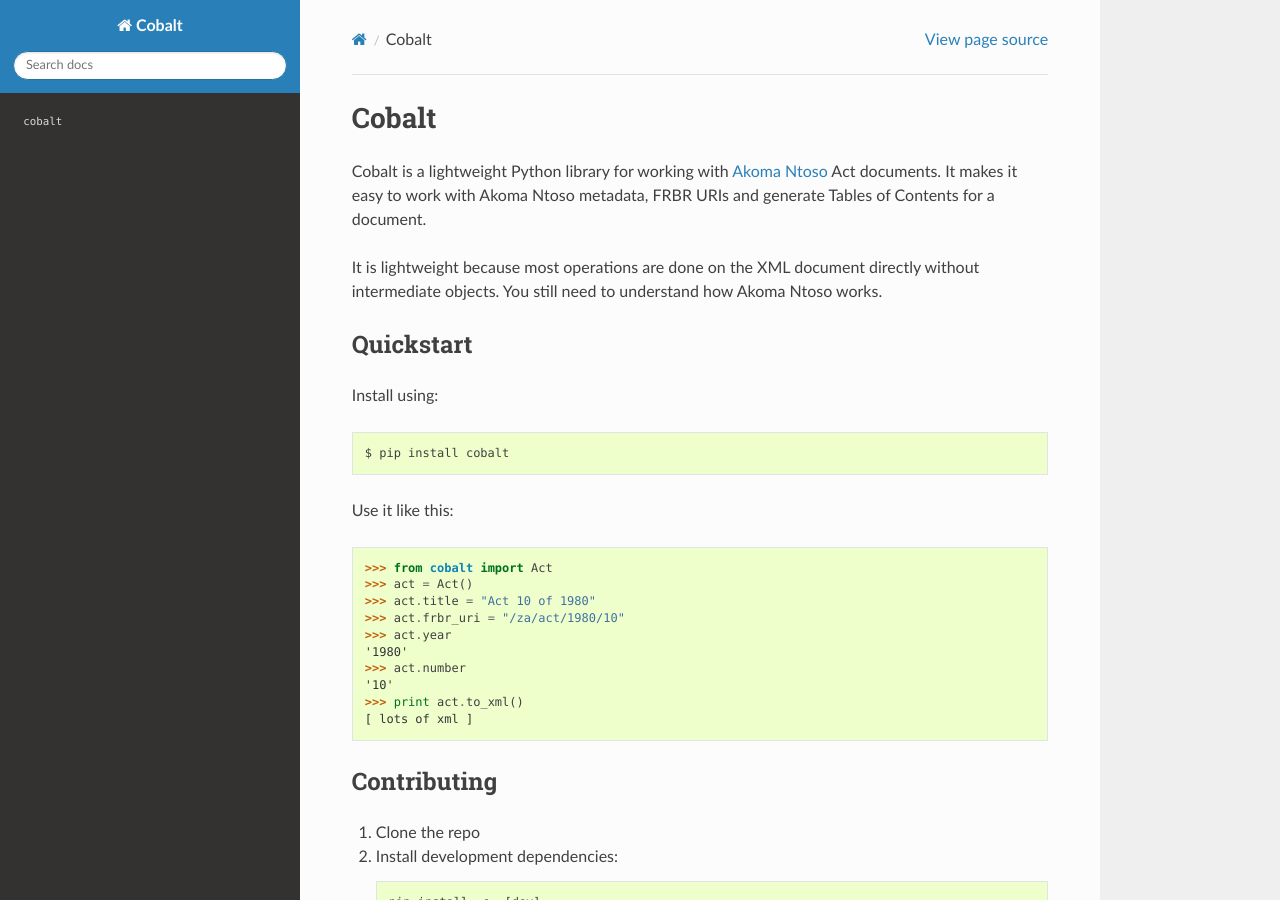
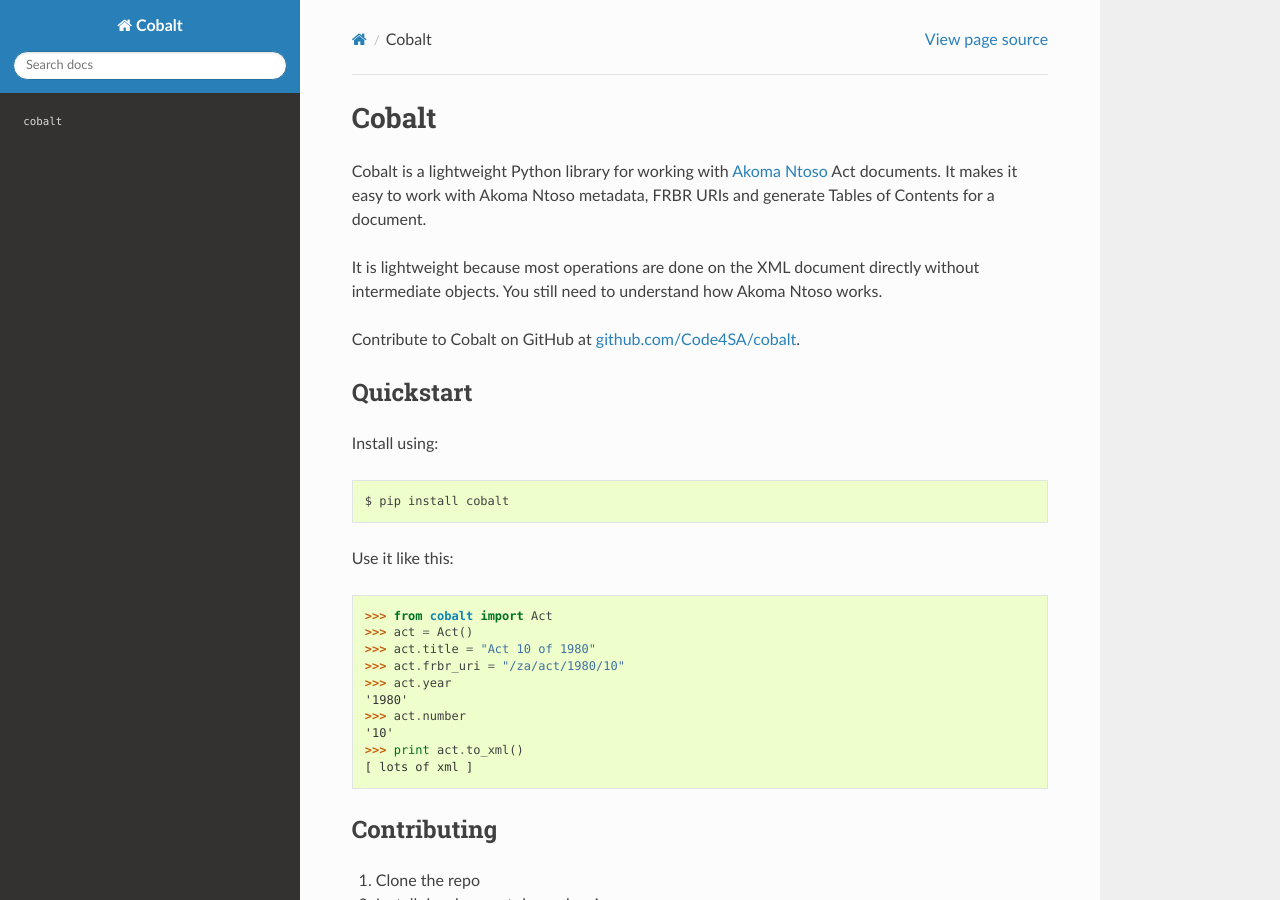
Before and after one commit to laws-africa/cobalt, a Sphinx documentation site: the page built from docs/index.rst, in a window 1280 px wide and 900 px high. Built offline with Sphinx 7.4.7 and the Read the Docs theme 2.0.0, drawn with Linux system fonts in a browser that asks for light colours.

Commit message:
DOCS: link to github

```diff
--- a/docs/index.rst
+++ b/docs/index.rst
@@ -6,6 +6,8 @@
 
 It is lightweight because most operations are done on the XML document directly without intermediate
 objects. You still need to understand how Akoma Ntoso works.
+
+Contribute to Cobalt on GitHub at `github.com/Code4SA/cobalt <https://github.com/Code4SA/cobalt>`_.
 
 Quickstart
 ----------
```
